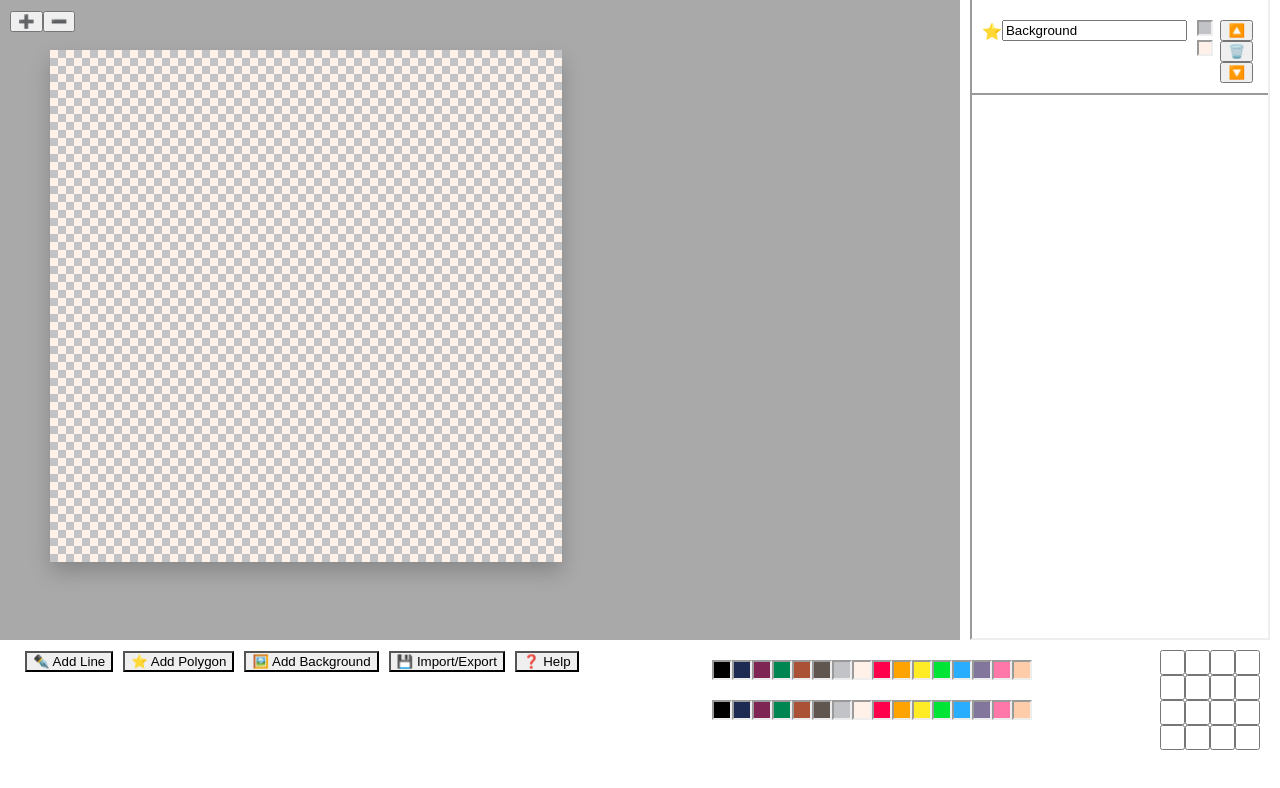
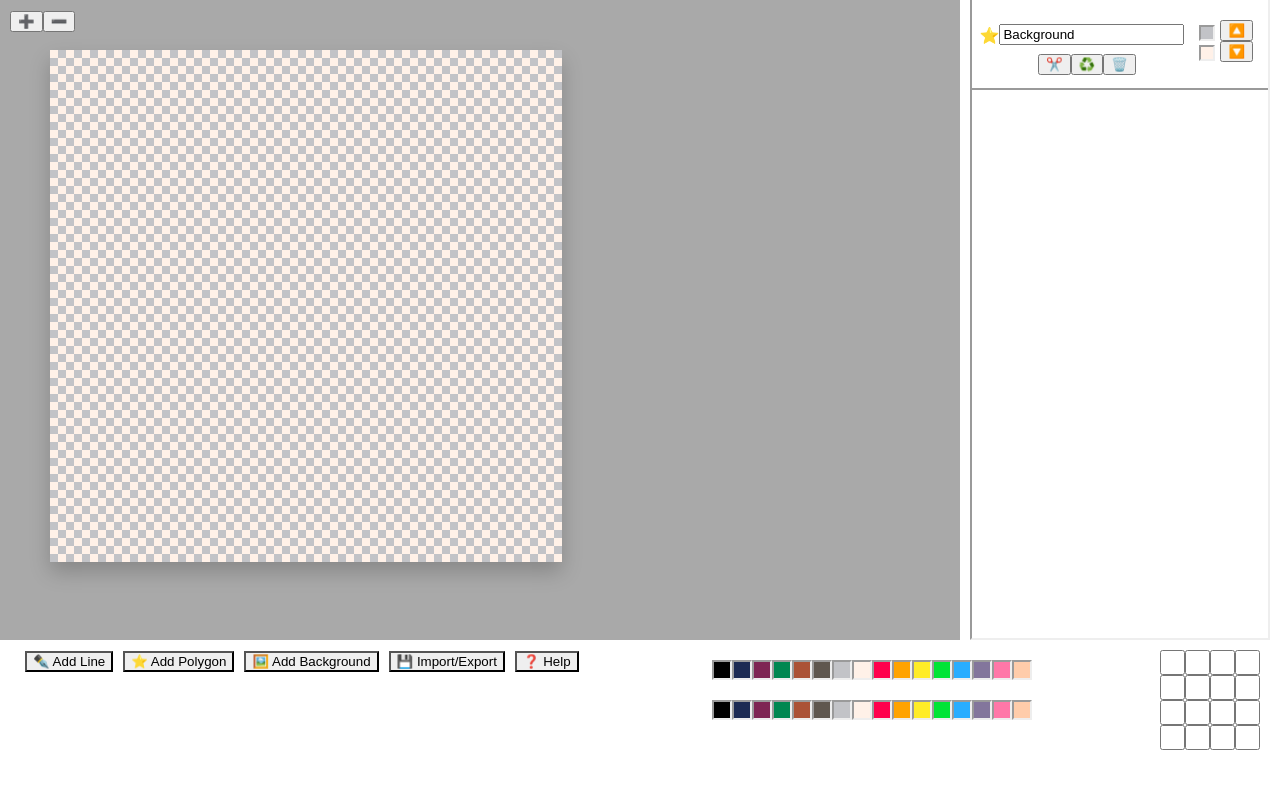
Before and after one commit to hypothete/gmagic, a React (Create React App) app: page / in a window 1280 px wide. Shown: the top 788 px of the page. Built offline with nearby package versions, Linux system fonts and the light colour scheme.

Commit message:
added copy command and change command type buttons

```diff
--- a/package.json
+++ b/package.json
@@ -1,6 +1,6 @@
 {
   "name": "gmagic",
-  "version": "0.1.0",
+  "version": "0.2.0",
   "private": false,
   "author": {
     "name": "Duncan Alexander",
--- a/src/actions/actionTypes.js
+++ b/src/actions/actionTypes.js
@@ -11,6 +11,8 @@ export const SET_PATTERN = 'SET_PATTERN';
 export const ADD_BACKGROUND = 'ADD_BACKGROUND';
 export const SET_COMMANDS = 'SET_COMMANDS';
 export const MOVE_COMMAND = 'MOVE_COMMAND';
+export const COPY_COMMAND = 'COPY_COMMAND';
+export const CHANGE_COMMAND_TYPE = 'CHANGE_COMMAND_TYPE';
 
 export const SET_ACTIVE_COMMAND = 'SET_ACTIVE_COMMAND';
 
--- a/src/actions/commands.js
+++ b/src/actions/commands.js
@@ -98,3 +98,21 @@ export function moveCommand(id, x, y) {
     payload: { id, x, y }
   }
 }
+
+export function copyCommand(command) {
+  return {
+    type: types.COPY_COMMAND,
+    payload: {
+      ...command,
+      name: command.name + '-copy',
+      id: ++commandCount
+    }
+  }
+}
+
+export function changeCommandType(id) {
+  return {
+    type: types.CHANGE_COMMAND_TYPE,
+    payload: id
+  }
+}
--- a/src/components/CommandListItem.js
+++ b/src/components/CommandListItem.js
@@ -3,7 +3,7 @@ import { connect } from 'react-redux';
 import styled from 'styled-components';
 
 import {setActiveCommand} from '../actions/activeCommand';
-import {moveCommandUp, moveCommandDown, removeCommand, nameCommand} from '../actions/commands';
+import {moveCommandUp, moveCommandDown, removeCommand, nameCommand, copyCommand, changeCommandType} from '../actions/commands';
 
 import {hex} from '../utils/colors';
 
@@ -33,12 +33,20 @@ const EntryCtrls = styled.div`
 
 const EntryText = styled.div`
   display: flex;
-  height: 100%;
   flex-direction: row;
   justify-content: space-between;
   align-items: center;
   margin-right: 10px;
   flex: 1;
+  height: 50%;
+`;
+
+const CommandEdits = styled.div`
+  display: flex;
+  flex-direction: row;
+  flex: 1;
+  justify-content: center;
+  margin: 5px;
 `;
 
 const EntrySwatch = styled.div`
@@ -52,6 +60,7 @@ const EntrySwatch = styled.div`
 const EntrySwatches = styled.div`
   width: 3em;
   height: 3em;
+  margin: 5px;
 `;
 
 class CommandListItem extends Component {
@@ -62,6 +71,8 @@ class CommandListItem extends Component {
     this.moveDown = this.moveDown.bind(this);
     this.remove = this.remove.bind(this);
     this.handleNameChange = this.handleNameChange.bind(this);
+    this.copy = this.copy.bind(this);
+    this.change = this.change.bind(this);
   }
 
   selectItem() {
@@ -83,6 +94,16 @@ class CommandListItem extends Component {
     this.props.moveCommandDown(this.props.item);
   }
 
+  copy(evt) {
+    evt.stopPropagation();
+    this.props.copyCommand(this.props.item);
+  }
+
+  change(evt) {
+    evt.stopPropagation();
+    this.props.changeCommandType(this.props.item.id);
+  }
+
   remove(evt) {
     evt.stopPropagation();
     this.props.removeCommand(this.props.item);
@@ -102,22 +123,33 @@ class CommandListItem extends Component {
         onClick={this.selectItem}
         active={activeCommand === item.id}
       >
-        <EntryText>
-          <span role="img" aria-label={item.type}>{typeToEmoji[item.type]}</span>
-          <input type="text" value={item.name} onChange={this.handleNameChange} />
-        </EntryText>
+        <div>
+          <EntryText>
+            <span role="img" aria-label={item.type}>{typeToEmoji[item.type]}</span>
+            <input type="text" value={item.name} onChange={this.handleNameChange} />
+          </EntryText>
+          <CommandEdits>
+            <button onClick={this.copy} title="copy command">
+              <span role="img" aria-label="copy command">✂️</span>
+            </button>
+            <button onClick={this.change} title="change command type">
+              <span role="img" aria-label="change command type">♻️</span>
+            </button>
+            <button onClick={this.remove} title="remove command">
+              <span role="img" aria-label="remove command">🗑️</span>
+            </button>
+          </CommandEdits>
+        </div>
+
         <EntrySwatches>
           <EntrySwatch color={hex[item.colors[0]]}></EntrySwatch>
           <EntrySwatch color={hex[item.colors[1]]}></EntrySwatch>
         </EntrySwatches>
         <EntryCtrls>
-          <button onClick={this.moveUp}>
+          <button onClick={this.moveUp} title="move command up">
             <span role="img" aria-label="move command up">🔼</span>
           </button>
-          <button onClick={this.remove}>
-            <span role="img" aria-label="remove command">🗑️</span>
-          </button>
-          <button onClick={this.moveDown}>
+          <button onClick={this.moveDown} title="move command down">
             <span role="img" aria-label="move command down">🔽</span>
           </button>
         </EntryCtrls>
@@ -137,7 +169,9 @@ const mapDispatchToProps = {
   moveCommandUp,
   moveCommandDown,
   removeCommand,
-  nameCommand
+  nameCommand,
+  copyCommand,
+  changeCommandType
 };
 
 export default connect(mapStateToProps, mapDispatchToProps)(CommandListItem);
--- a/src/reducers/activeCommand.js
+++ b/src/reducers/activeCommand.js
@@ -15,6 +15,10 @@ export default function activeCommandReducer(state = initialState.activeCommand,
       return (action.payload.id === state) ? null : state;
     }
 
+    case types.COPY_COMMAND: {
+      return action.payload.id;
+    }
+
     default:
       return state;
   }
--- a/src/reducers/commands.js
+++ b/src/reducers/commands.js
@@ -199,6 +199,26 @@ export default function commandsReducer(state = initialState.commands, action) {
       });
     }
 
+    case types.COPY_COMMAND: {
+      const newCmd = action.payload;
+      return [
+        ...state,
+        newCmd
+      ];
+    }
+
+    case types.CHANGE_COMMAND_TYPE: {
+      return state.map(cmd => {
+        if (cmd.id === action.payload) {
+          return {
+            ...cmd,
+            type: cmd.type === 'POLYGON' ? 'LINE' : 'POLYGON'
+          };
+        }
+        return cmd;
+      })
+    }
+
     default:
       return state;
   }
```
Also changed, not shown: 1 other file (tests, documents, lock files or other folders).
